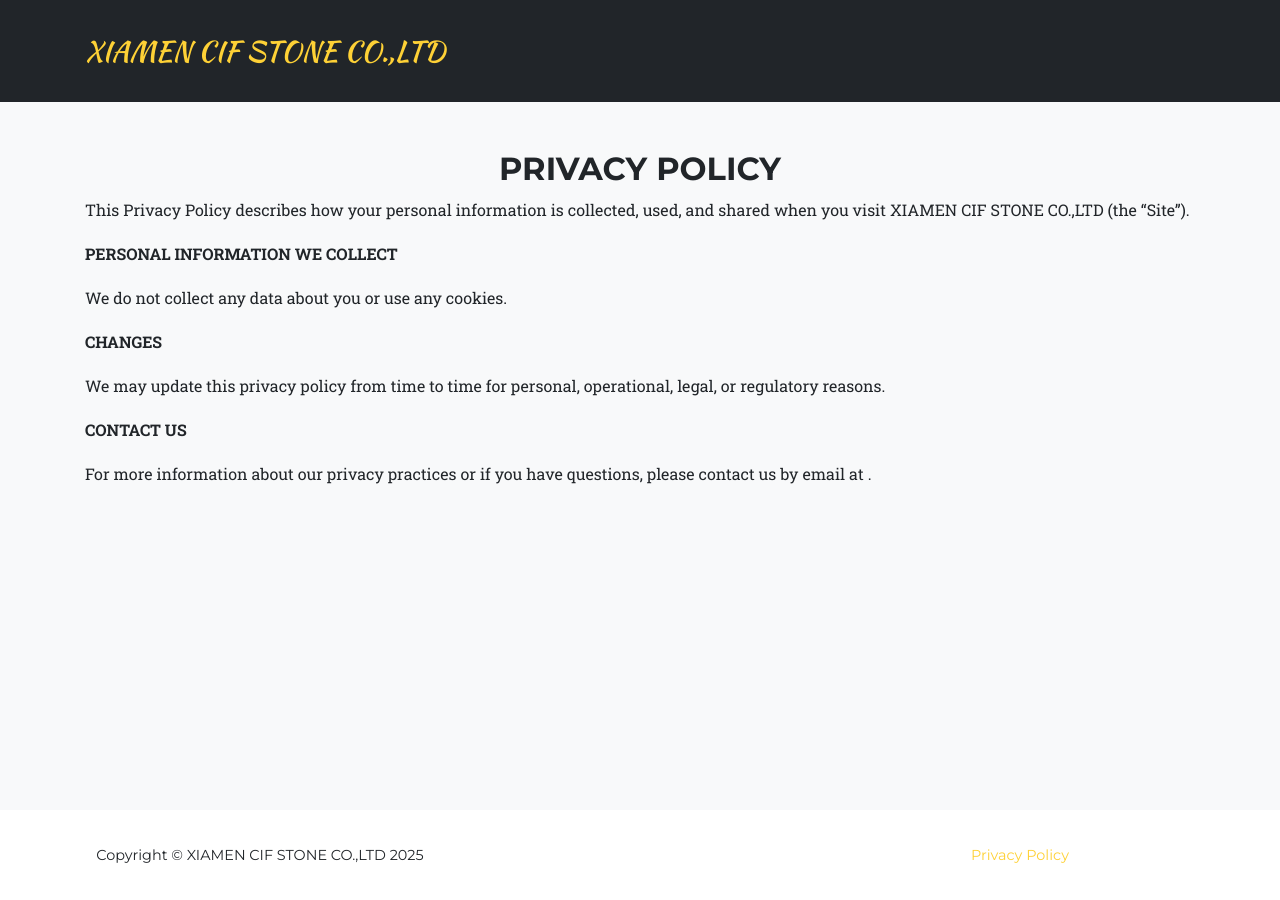
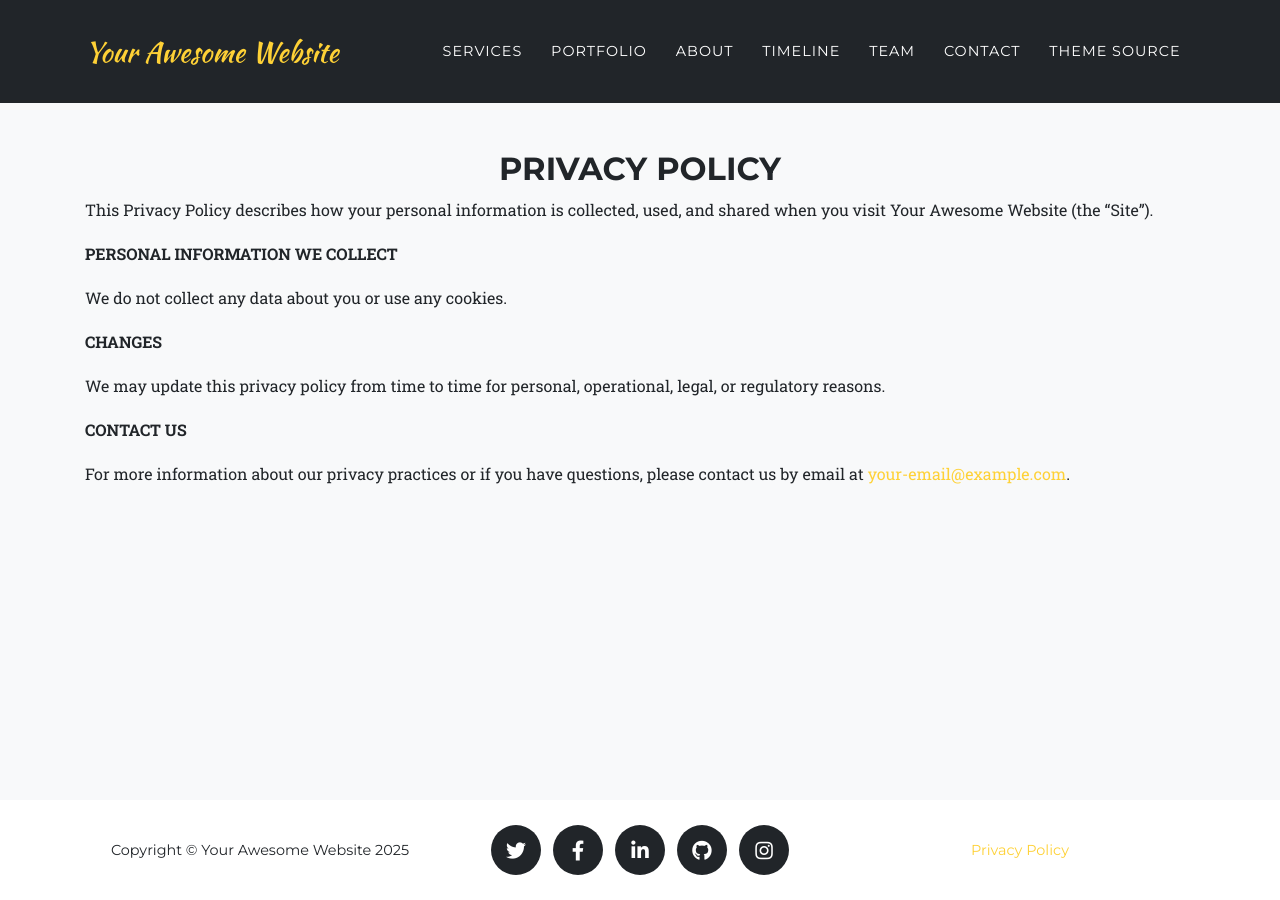
Before and after one commit to lizhijiao110/agency-jekyll-theme, a Jekyll site: the page built from legal.md, in a window 1280 px wide. Built offline with Jekyll 4.4.1, drawn with Linux system fonts in a browser that asks for light colours; some web fonts are replaced; part of the change alters nothing that is shown.

Commit message:
Add files via upload

```diff
--- a/_config.yml
+++ b/_config.yml
@@ -1,12 +1,39 @@
-# 基础配置
-title: "XIAMEN CIF STONE CO.,LTD"
-description: "网站描述"
-url: "https://lizhijiao110.github.io"
+# Welcome to Jekyll!
+#
+# This config file is meant for settings that affect your whole blog, values
+# which you are expected to set up once and rarely edit after that.
+# This file is *NOT* reloaded automatically when you use 'bundle exec jekyll serve'.
+# If you change this file, please restart the server process.
 
-# 主题配置
-agency:
-  email: "RYANZHENG177@GMAIL.COM"
-  phone: "+86 15559195196"
-  social:
-    - { name: twitter, url: "#" }
-    - { name: github, url: "#" }
+# Site settings
+# are used to personalize your new site. If you look in the HTML files,
+# you will see them accessed via {{ site.title }}, {{ site.email }}, and so on.
+# You can create any custom variable you would like, and they will be accessible
+# in the templates via {{ site.myvariable }}.
+
+theme: jekyll-agency
+
+url    : "" # the base hostname & protocol for your site, e.g. http://example.com
+baseurl: "" # the subpath of your site, e.g. /blog
+
+title      : Your Awesome Website
+email      : your-email@example.com #this is also the email contact forms will go to
+description: "Site description"
+author     : Your Name
+# logo:     #optional, defaults to site title
+  # path: assets\img\clients\creative-market.jpg
+  # height: 60 #height in px, defaults to 52px
+
+locale: "en-US" # See available languages in _data/sitetext.yml
+
+analytics:
+  google: #Google Analytics tracking code here
+
+collections:
+  portfolio:
+
+markdown: kramdown
+
+# Uncomment following line to use Formspree form ID based URL instead of email based URL
+# Details: https://help.formspree.io/hc/en-us/articles/360017735154-How-to-prevent-spam
+# formspree_form_path: "f/a_form_id"
```
